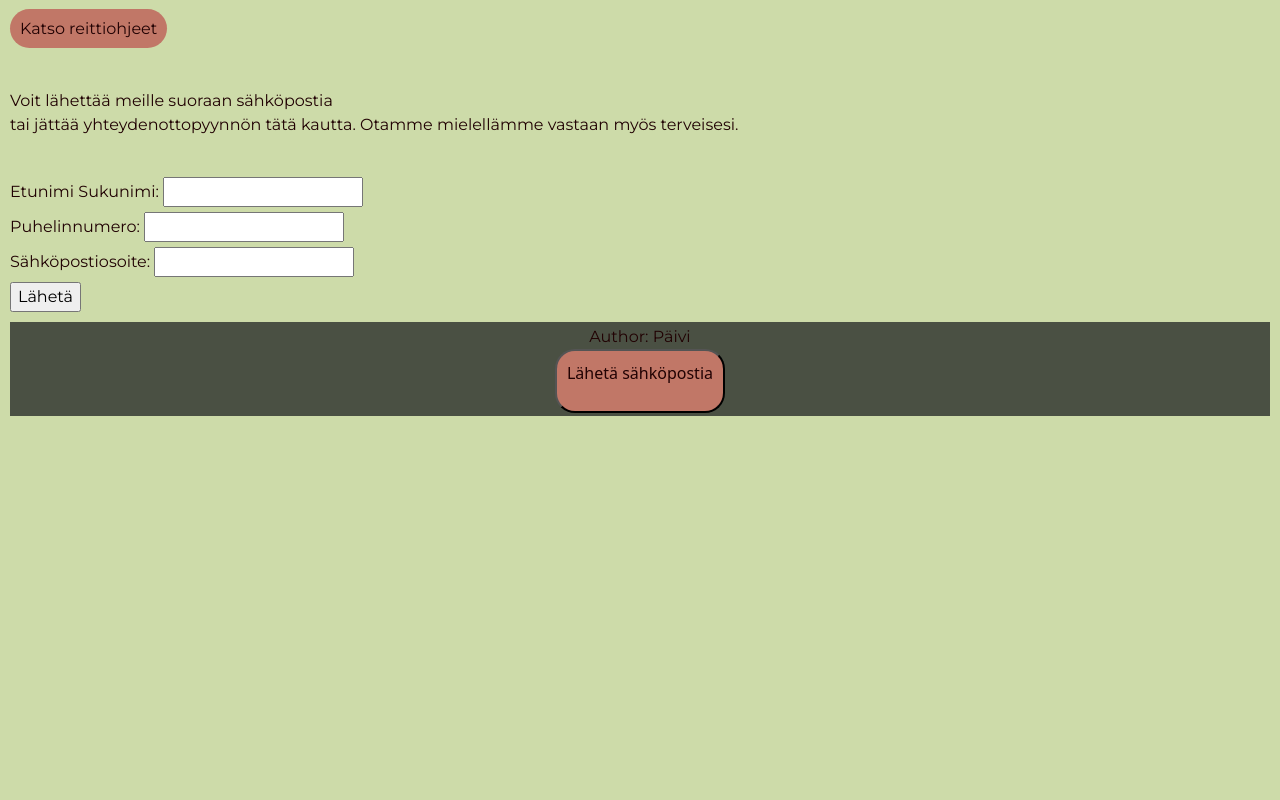
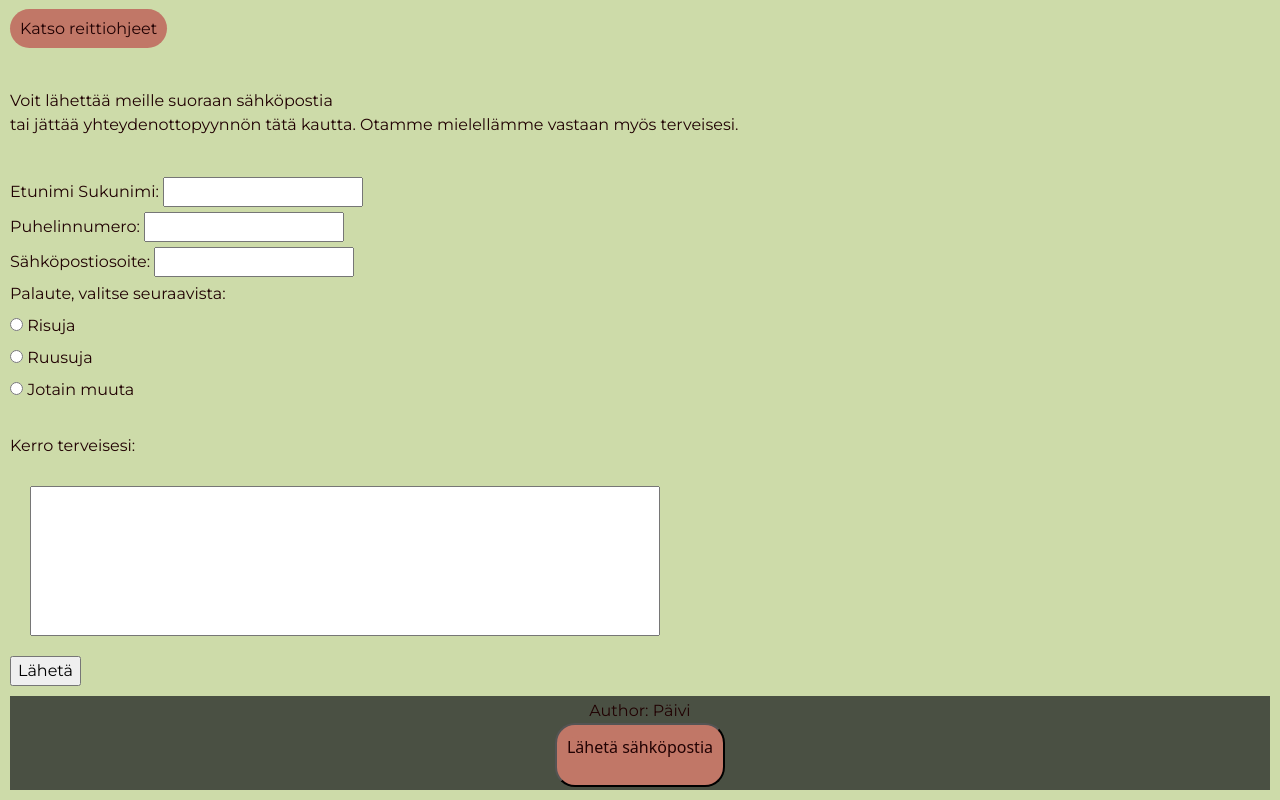
Before and after one commit to PavTheStudent/PavTheStudent, a plain HTML site: page lomake.html in a window 1280 px wide. Shown: the part 591-1391 px from the top of the page. Before the commit the page ends 1017 px from the top, so only its background shows below. Drawn offline with nearby package versions, Linux system fonts and the light colour scheme.

Commit message:
Update lomake.html

```diff
--- a/lomake.html
+++ b/lomake.html
@@ -77,7 +77,19 @@
 				  <label for="lname">Sähköpostiosoite:</label>
 				  <input type="text" id="lname" name="lname"><br>
 
+				<label for="lname">Palaute, valitse seuraavista:</label><br>
+				<input type="radio" id="risuja" name="palaute" value="negatiivinen">
 
+					<label for="risuja">Risuja</label><br>
+						<input type="radio" id="ruusuja" name="palaute" value="positiivinen">
+
+					<label for="ruusuja">Ruusuja</label><br>
+						<input type="radio" id="other" name="palaute" value="muu">
+
+					<label for="other">Jotain muuta</label><br><br>
+
+					<label for="text">Kerro terveisesi:</label><br>
+						<input type="textarea" id="textarea" ><br>
 
 
 				  <input type="submit" value="Lähetä">
```
